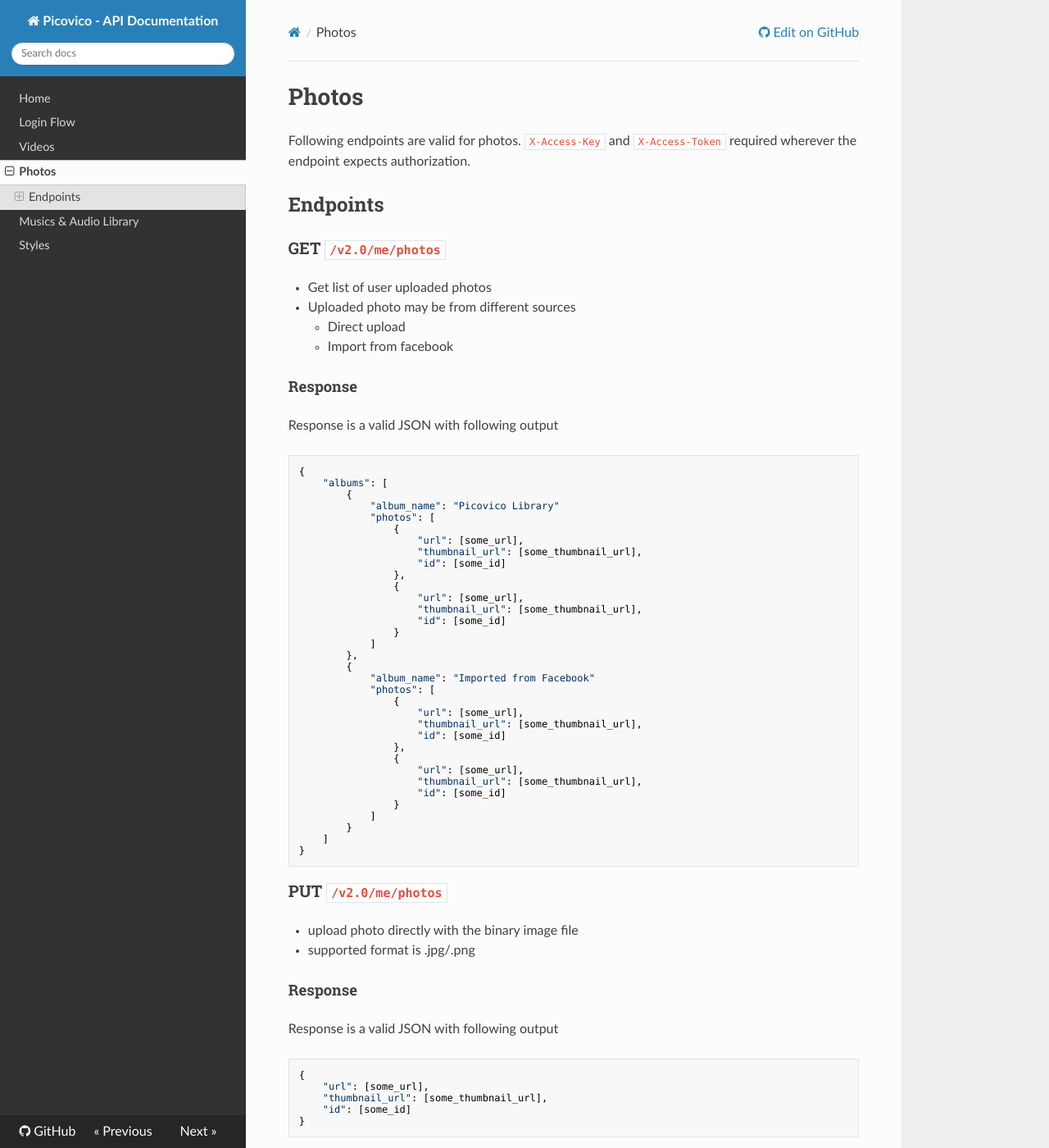
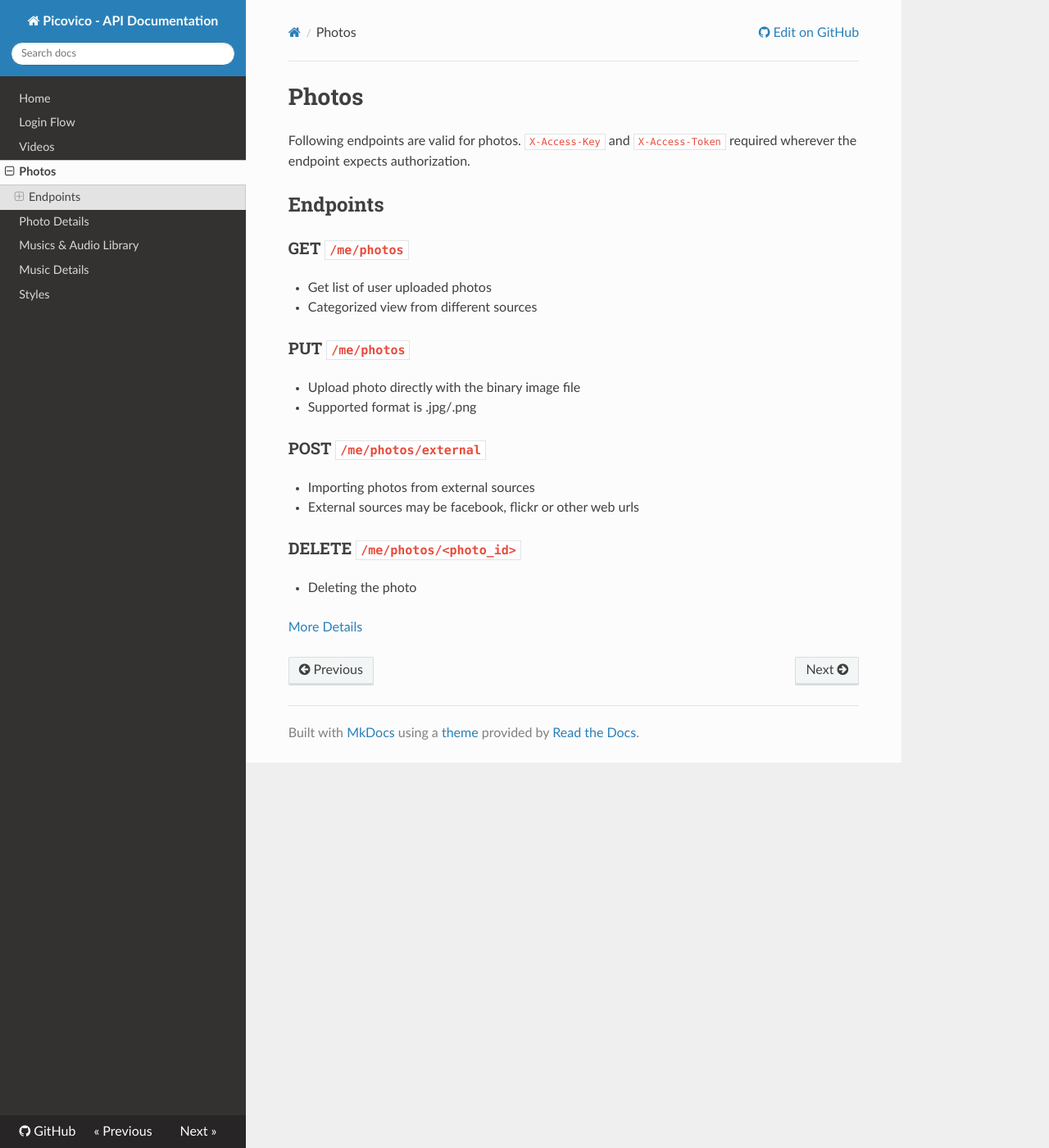
Before and after one commit to picovico/apidocs, an MkDocs documentation site: the page built from docs/photos.md, in a window 1280 px wide and 1400 px high. Shown: the whole window at 82% size. Built offline with MkDocs 1.6.1, drawn with Linux system fonts in a browser that asks for light colours; nearby versions of some CDN libraries; old or Windows-style settings are respelled for this version of MkDocs; some of the changed text lies outside the part shown.

Commit message:
Photo and music details in next page

```diff
--- a/docs/photos.md
+++ b/docs/photos.md
@@ -2,89 +2,19 @@
 Following endpoints are valid for photos. `X-Access-Key` and `X-Access-Token` required wherever the endpoint expects
 authorization.
 ## Endpoints
-### GET `/v2.0/me/photos`
+### GET `/me/photos`
 * Get list of user uploaded photos
-* Uploaded photo may be from different sources
-	* Direct upload
-	* Import from facebook
+* Categorized view from different sources
 
-#### Response
-Response is a valid JSON with following output
+### PUT `/me/photos`
+* Upload photo directly with the binary image file
+* Supported format is .jpg/.png
 
-    {
-        "albums": [
-            {
-                "album_name": "Picovico Library"
-                "photos": [
-                    {
-                        "url": [some_url],
-                        "thumbnail_url": [some_thumbnail_url],
-                        "id": [some_id]
-                    },
-                    {
-                        "url": [some_url],
-                        "thumbnail_url": [some_thumbnail_url],
-                        "id": [some_id]
-                    }
-                ]
-            },
-            {
-                "album_name": "Imported from Facebook"
-                "photos": [
-                    {
-                        "url": [some_url],
-                        "thumbnail_url": [some_thumbnail_url],
-                        "id": [some_id]
-                    },
-                    {
-                        "url": [some_url],
-                        "thumbnail_url": [some_thumbnail_url],
-                        "id": [some_id]
-                    }
-                ]
-            }
-        ]
-    }
+### POST `/me/photos/external`
+* Importing photos from external sources
+* External sources may be facebook, flickr or other web urls
 
-### PUT `/v2.0/me/photos`
-* upload photo directly with the binary image file
-* supported format is .jpg/.png
+###  DELETE `/me/photos/<photo_id>`
+* Deleting the photo
 
-#### Response
-Response is a valid JSON with following output
-
-    {
-        "url": [some_url],
-        "thumbnail_url": [some_thumbnail_url],
-        "id": [some_id]
-    }
-
-### POST `/v2.0/me/photos/external`
-* importing photos from external sources
-* external sources may be facebook, flickr or other web urls
-
-#### Parameters
-* url               : Original photo path
-* thumbnail_url     : thumbnail photo path
-* service           : Service name from which photo is uploaded
-
-#### Response
-Response is a valid JSON with following output
-
-    {
-        "url": [some_url],
-        "thumbnail_url": [some_thumbnail_url],
-        "id": [some_id]
-    }
-
-
-###  DELETE `/v2.0/me/photos/<photo_id>`
-* deleting the photo
-
-#### Response
-Response is a valid JSON with following output
-
-    {
-        "status" : 200,
-        "message" : "Photo deleted successfully"
-    }
+[More Details](photos/photo-details.md)
--- a/mkdocs.yml
+++ b/mkdocs.yml
@@ -9,5 +9,7 @@
  - [login-flow.md, Login Flow]
  - [videos.md, Videos]
  - [photos.md, Photos]
+ - [photos/photo-details.md, Photo Details]
  - [musics.md, Musics & Audio Library]
+ - [musics/music-details.md, Music Details]
  - [styles.md, Styles]
```
Also changed, not shown: docs/musics.md (+1 -1 lines), docs/photos/photo-details.md (added, +92 -0 lines), docs/musics/music-details.md (renamed from docs/musics-info.md).
